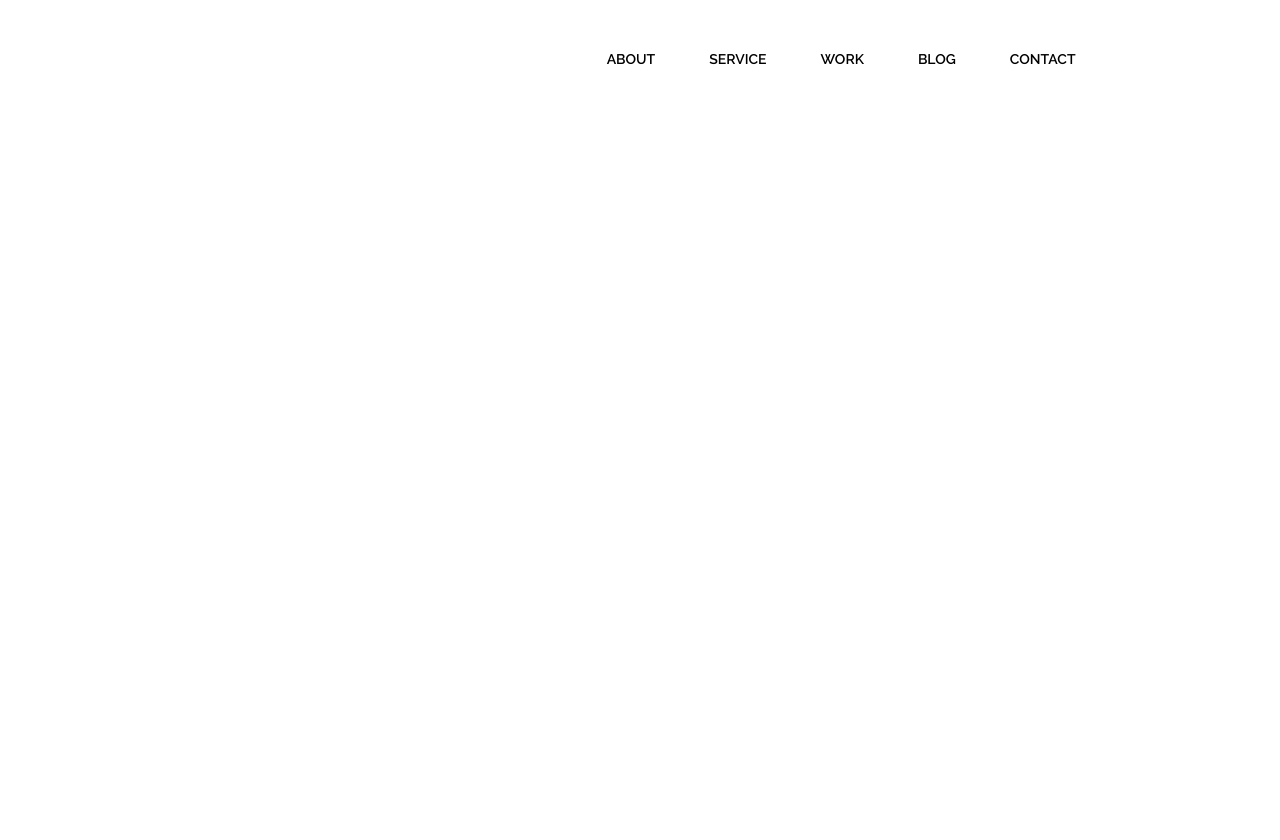
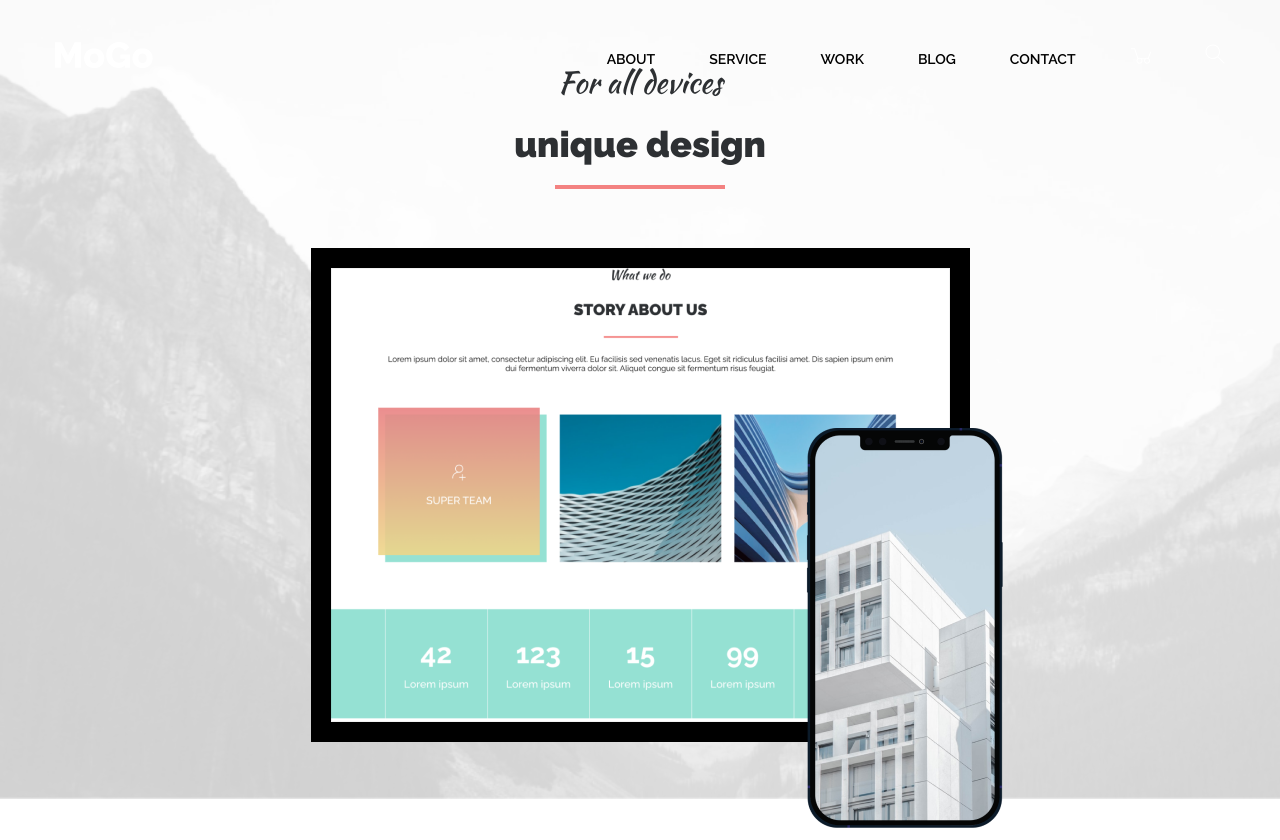
Before and after one commit to MagnoliasFlwrs/Mogo-TMS, a website built with Parcel: page src/index.html in a window 1280 px wide. Before the commit the page ends 800 px from the top, so only its background shows below. Built offline with nearby package versions, Linux system fonts and the light colour scheme.

Commit message:
feat:devices

```diff
--- a/src/index.html
+++ b/src/index.html
@@ -48,6 +48,16 @@
 
         </div>
     </header>
-
+    <section class="devices">
+        <div class="content devices__box">
+            <h3>For all  devices</h3>
+            <h2>unique design</h2>
+            <div class="devices__line"></div>
+            <div class="device">
+                <img class="decktope" src="./assets/images/devices/screen.png" alt="" width="659px" height="494px">
+                <img  class="phone" src="./assets/images/devices/phone.png" alt="" width="200px" height="412px">
+            </div>
+        </div>
+    </section>
 </body>
 </html>
--- /dev/null
+++ b/src/sass/devices.scss
@@ -0,0 +1,90 @@
+.devices {
+    background-image: url(../assets/images/devices/unsplash_lpjb_UMOyx8.png);
+    background-repeat: no-repeat;
+    background-size: cover;
+    padding: 60px 0 57px;
+    position: relative;
+    height: 100%;
+    z-index: 1;
+}
+.devices::after {
+    content: "";
+    position: absolute;
+    background: rgba(255, 255, 255, 0.8);
+    top: 0;
+    left: 0;
+    width: 100%;
+    height: 100%;
+    z-index: 2;
+}
+.devices__box {
+    position: relative;
+    z-index: 3;
+    h3 {
+        font-family: 'Kaushan Script';
+        font-style: normal;
+        font-weight: 400;
+        font-size: 30px;
+        line-height: 44px;
+        color: #2D3033;
+        text-align: center;
+        margin-bottom: 18px;
+
+        @media (max-width: 1024px) {
+            font-size: 24px;
+            line-height: 35px;
+        }
+        @media (max-width: 768px) {
+            font-size: 30px;
+            line-height: 44px;
+        }
+    }
+    h2 {
+        font-family: 'Raleway';
+        font-style: normal;
+        font-weight: 900;
+        font-size: 36px;
+        line-height: 42px;
+        color: #2D3033;
+        text-align: center;
+        margin: 19px 0 20px;
+
+        @media (max-width: 1024px) {
+            font-size: 24px;
+            line-height: 28px;
+        }
+        @media (max-width: 768px) {
+            font-size: 34px;
+            line-height: 42px;
+        }
+    }
+    .devices__line {
+        width: 170px;
+        height: 4px;
+        background-color: #F38281;
+        margin: 0 auto;
+        margin-bottom: 59px;
+
+        @media (max-width: 1024px) {
+            width: 148px;
+            margin-bottom: 39px;
+        }
+        @media (max-width: 768px) {
+            width: 134px;
+            margin-bottom: 36px;
+        }
+    }
+    .device {
+        position: relative;
+
+        .decktope {
+            display: block;
+            margin: 0 auto;
+        }
+        .phone {
+            position: absolute;
+            right:220px;
+            bottom: -98px;
+        }
+    }
+}
--- a/src/sass/style.scss
+++ b/src/sass/style.scss
@@ -5,6 +5,7 @@
 }
 
 @import "./header.scss";
+@import url(./devices.scss);
 
 .content {
     max-width: calc(1170px + 15px*2);
```
Also changed, not shown: dist/index.html, src/assets/images/devices/phone.png (added), src/assets/images/devices/screen.png (added), src/assets/images/devices/unsplash_lpjb_UMOyx8.png (added), 2 other files.
